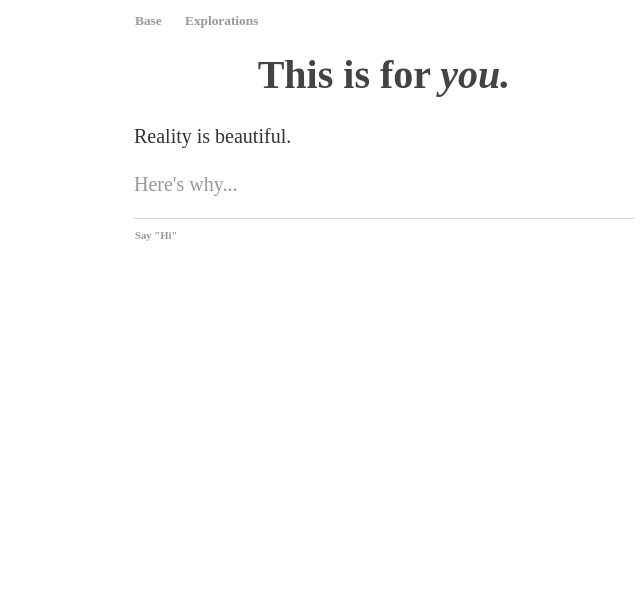
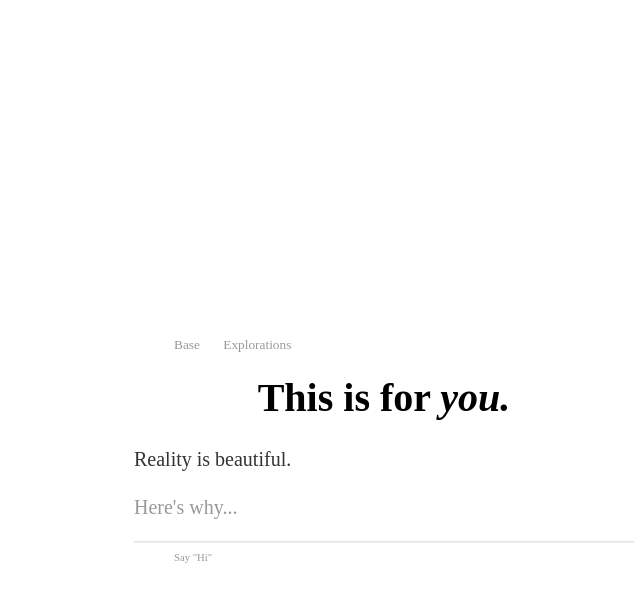
Before and after one commit to ray-dorai/ray-dorai.github.io, a Jekyll site: the page built from index.html, in a window 1280 px wide. Shown: the top 602 px of the page, without its empty margins (256-896 px from the left). Built offline with Jekyll 4.4.1, drawn with Linux system fonts in a browser that asks for light colours.

Commit message:
Update main.css

```diff
--- a/css/main.css
+++ b/css/main.css
@@ -5,6 +5,11 @@
     width: 500px;
     font-size: smaller;
     line-height: 1;
+    position: absolute;
+    top: 50%;
+    left: 50%;
+    margin-right: -50%;
+    transform: translate(-50%, -50%) }
     color: #444;
 }
 
```
